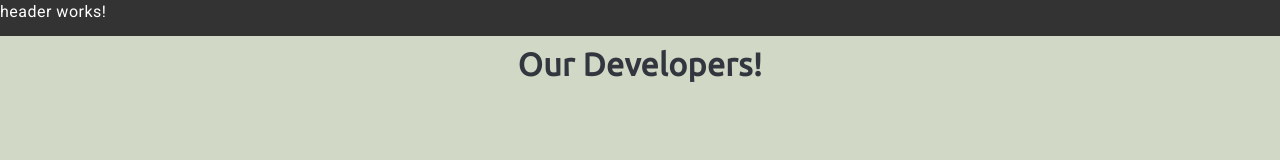
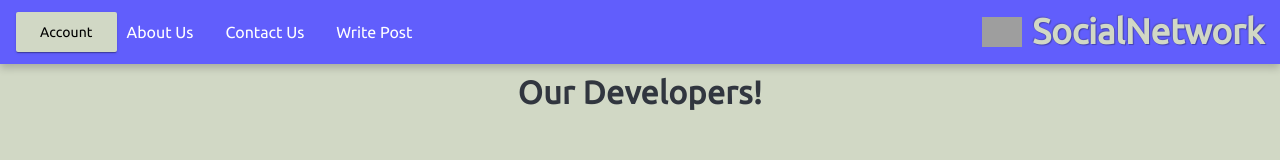
Before and after one commit to Pecs-SDT-2024/pecs-sdt24-front, an Angular app: page /about-us in a window 1280 px wide. Shown: the top 160 px of the page. Built offline with nearby package versions, Linux system fonts and the light colour scheme; grey boxes are pictures that could not be loaded.

Commit message:
feat: added header component

```diff
--- a/src/app/layout/header/header.component.css
+++ b/src/app/layout/header/header.component.css
@@ -0,0 +1,81 @@
+header {
+    box-shadow: 0 4px 8px 0 rgba(0, 0, 0, 0.2);
+}
+
+.spacer {
+    flex: 1 1 auto;
+}
+
+.mat-toolbar {
+    background-color: #615EFC;
+    color: #fff;
+    display: flex;
+    justify-content: space-between;
+}
+
+header {
+    position: relative;
+    font-family: 'Montserrat', sans-serif;
+    font-family: 'Ubuntu', sans-serif;
+
+}
+
+.left-container {
+    display: flex;
+    align-items: center;
+}
+
+.brand {
+    font-family: 'Montserrat', sans-serif;
+    font-family: 'Ubuntu', sans-serif;
+    font-size: 2rem;
+    font-weight: bold;
+    color: #D1D8C5;
+    display: flex;
+    justify-content: center;
+    align-items: center;
+    text-shadow: 1px 1px 1px rgba(0, 0, 0, 0.3), -1px -1px 1px rgba(59, 59, 59, 0.3);
+    font-size: 2.2rem;
+    line-height: 1;
+    text-decoration: none;
+}
+
+.brand:hover {
+    color: #7E8EF1;
+}
+
+.with-shadow {
+    box-shadow: 0 4px 8px rgba(0, 0, 0, 0.1);
+}
+
+.accountBtn {
+    background-color:#D1D8C5 !important ;
+    color: black !important;
+    border-radius: 2px;
+    font-family: 'Montserrat', sans-serif;
+    font-family: 'Ubuntu', sans-serif;
+    margin-right: 10px
+}
+
+.header-item {
+    color: white;
+    text-decoration: none;
+    font-size: 1rem;
+    font-weight: 500;
+    margin-right: 2rem;
+    font-family: 'Montserrat', sans-serif;
+    font-family: 'Ubuntu', sans-serif;
+}
+
+.logo{
+    width: 40px;  /* Added for logo width */
+    height: auto;  /* Added to maintain aspect ratio */
+    margin-right: 10px;  /* Added space between logo and text */
+}
+
+@media (max-width: 768px) {
+    .header-item {
+        font-size: 0.8rem;
+        margin-right: 1rem;
+    }
+}
--- a/src/app/layout/header/header.component.html
+++ b/src/app/layout/header/header.component.html
@@ -1 +1,20 @@
-<p>header works!</p>
+<header>
+    <mat-toolbar>
+        <div class="left-container">
+            <button class="accountBtn" mat-raised-button [matMenuTriggerFor]="belowMenu">Account</button>
+            <a routerLink="/about-us" class="header-item">About Us</a>
+            <a routerLink="/contact-us" class="header-item">Contact Us</a>
+            <a routerLink="/write-post" routerLinkActive="active" class="header-item">Write Post</a>
+            <mat-menu #belowMenu="matMenu" yPosition="below">
+                <button mat-menu-item (click)="openLoginDialog()">Login</button>
+                <button mat-menu-item (click)="openRegisterDialog()">Register</button>
+            </mat-menu>
+        </div>
+        <span class="spacer"></span>
+        <a routerLink="/" routerLinkActive="active" class="brand">
+            <img src="assets/logo.svg" class="logo">
+            SocialNetwork
+        </a>
+
+    </mat-toolbar>
+</header>
--- a/src/app/layout/header/header.component.ts
+++ b/src/app/layout/header/header.component.ts
@@ -1,10 +1,21 @@
 import { Component } from '@angular/core';
+import { MatDialog } from '@angular/material/dialog';
+import { RegisterComponent } from '../register/register.component';
+import { LoginComponent } from '../login/login.component';
 
 @Component({
   selector: 'app-header',
   templateUrl: './header.component.html',
-  styleUrl: './header.component.css'
+  styleUrls: ['./header.component.css']
 })
 export class HeaderComponent {
+    constructor(public dialog: MatDialog) {}
 
+    openLoginDialog(): void {
+        this.dialog.open(LoginComponent);
+    }
+
+    openRegisterDialog(): void {
+        this.dialog.open(RegisterComponent);
+    }
 }
```
Also changed, not shown: 1 other file (tests, documents, lock files or other folders).
